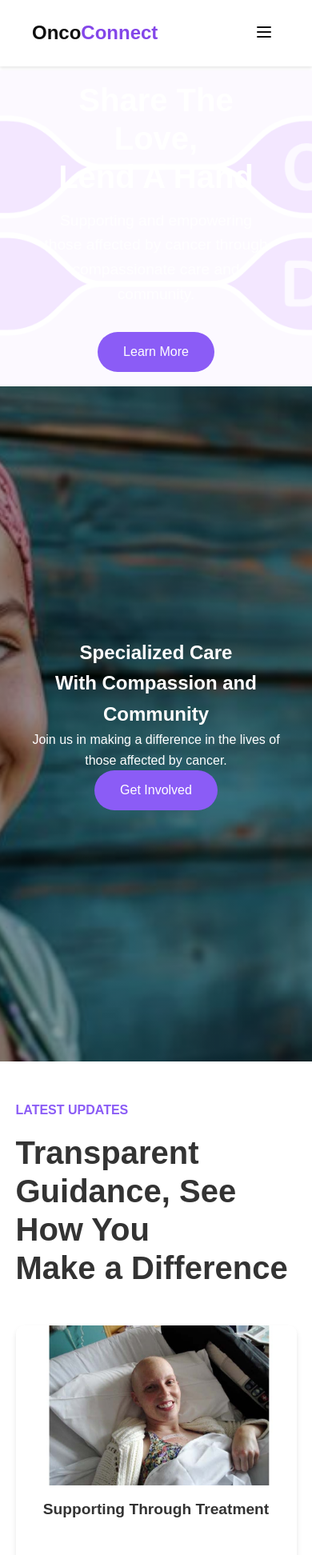
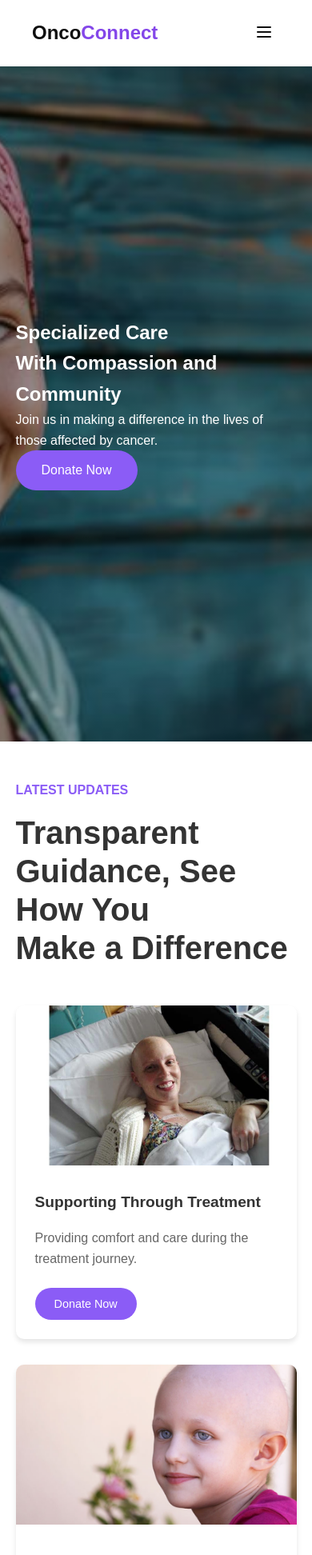
Before and after one commit to reefahtasnia/OncoConnectV2, a React (Create React App) app: page /donation in a window 390 px wide. Shown: the top 1944 px of the page at 80% size. Built offline with nearby package versions, Linux system fonts and the light colour scheme; a web font is replaced by a local one.

Commit message:
progga
donation fixed

```diff
--- a/src/components/CSS/donation.css
+++ b/src/components/CSS/donation.css
@@ -12,7 +12,7 @@ body {
 }
 
 /* Hero Section */
-.hero {
+.don-hero {
     height: 100vh;
     background-image: linear-gradient(rgba(0, 0, 0, 0.5), rgba(0, 0, 0, 0.5)), url('../assets/cancer3.jpg');
     background-size: cover;
@@ -23,26 +23,26 @@ body {
     padding: 0 10%;
 }
 
-.hero-content {
+.don-hero-content {
     max-width: 600px;
     color: white;
 }
 
-.hero h1 {
+.don-hero h1 {
     font-size: 3.5rem;
     font-weight: 700;
     margin-bottom: 1.5rem;
     line-height: 1.2;
 }
 
-.hero p {
+.don-hero p {
     font-size: 1.2rem;
     margin-bottom: 2rem;
     opacity: 0.9;
 }
 
 /* Secondary Hero */
-.secondary-hero {
+.don-secondary-hero {
     height: 100vh;
     background: linear-gradient(rgba(0, 0, 0, 0.4), rgba(0, 0, 0, 0.4)),
                 url('../assets/cancer7.jpeg') center/cover;
@@ -52,7 +52,7 @@ body {
 }
 
 /* Buttons */
-.btn-primary {
+.don-btn-primary {
     background-color: #8B5CF6;
     color: white;
     padding: 1rem 2rem;
@@ -63,11 +63,11 @@ body {
     transition: background-color 0.3s ease;
 }
 
-.btn-primary:hover {
+.don-btn-primary:hover {
     background-color: #7C3AED;
 }
 
-.btn-secondary {
+.don-btn-secondary {
     background-color: #8B5CF6;
     color: white;
     padding: 0.75rem 1.5rem;
@@ -78,88 +78,88 @@ body {
     transition: background-color 0.3s ease;
 }
 
-.btn-secondary:hover {
+.don-btn-secondary:hover {
     background-color: #7C3AED;
 }
 
 /* Latest Updates Section */
-.latest-updates {
+.don-latest-updates {
     padding: 5rem 10%;
     background-color: #fff;
 }
 
-.latest-updates h3 {
+.don-latest-updates h3 {
     color: #8B5CF6;
     font-size: 1rem;
     margin-bottom: 1rem;
     text-transform: uppercase;
 }
 
-.latest-updates h2 {
+.don-latest-updates h2 {
     font-size: 2.5rem;
     margin-bottom: 3rem;
     line-height: 1.2;
 }
 
-.updates-grid {
+.don-updates-grid {
     display: grid;
     grid-template-columns: repeat(3, 1fr);
     gap: 2rem;
 }
 
-.update-card {
+.don-update-card {
     background: white;
     border-radius: 10px;
     overflow: hidden;
     box-shadow: 0 4px 6px rgba(0, 0, 0, 0.1);
 }
 
-.update-card img {
+.don-update-card img {
     width: 100%;
     height: 200px;
     object-fit: cover;
 }
 
-.card-content {
+.don-card-contents {
     padding: 1.5rem;
 }
 
-.card-content h4 {
+.don-card-contents h4 {
     font-size: 1.2rem;
     margin-bottom: 1rem;
 }
 
-.card-content p {
+.don-card-contents p {
     margin-bottom: 1.5rem;
     color: #666;
 }
 
 /* FAQ Section */
-.faq-section {
+.don-faq-section {
     padding: 5rem 10%;
     background-color: #f8f9fa;
 }
 
-.faq-container {
+.don-faq-container {
     display: grid;
     grid-template-columns: 1fr 1fr;
     gap: 4rem;
     align-items: center;
 }
 
-.faq-questions h3 {
+.don-faq-questions h3 {
     color: #8B5CF6;
     font-size: 1rem;
     margin-bottom: 1rem;
     text-transform: uppercase;
 }
 
-.faq-questions h2 {
+.don-faq-questions h2 {
     font-size: 2.5rem;
     margin-bottom: 3rem;
 }
 
-.question {
+.don-question {
     display: flex;
     justify-content: space-between;
     align-items: center;
@@ -168,60 +168,60 @@ body {
     cursor: pointer;
 }
 
-.question h4 {
+.don-question h4 {
     font-size: 1.1rem;
     font-weight: 500;
 }
 
-.plus {
+.don-plus {
     font-size: 1.5rem;
     color: #8B5CF6;
 }
 
-.faq-image img {
+.don-faq-image img {
     width: 100%;
     border-radius: 10px;
 }
 
 /* Responsive Design */
 @media (max-width: 1024px) {
-    .updates-grid {
+    .don-updates-grid {
         grid-template-columns: repeat(2, 1fr);
     }
 }
 
 @media (max-width: 768px) {
-    .hero h1,
-    .secondary-hero h1 {
+    .don-hero h1,
+    .don-secondary-hero h1 {
         font-size: 2.5rem;
     }
 
-    .updates-grid {
+    .don-updates-grid {
         grid-template-columns: 1fr;
     }
 
-    .faq-container {
+    .don-faq-container {
         grid-template-columns: 1fr;
     }
 
-    .faq-image {
+    .don-faq-image {
         display: none;
     }
 }
 
 @media (max-width: 480px) {
-    .hero,
-    .secondary-hero {
+    .don-hero,
+    .don-secondary-hero {
         padding: 0 5%;
     }
 
-    .latest-updates,
-    .faq-section {
+    .don-latest-updates,
+    .don-faq-section {
         padding: 3rem 5%;
     }
 
-    .hero h1,
-    .secondary-hero h1 {
+    .don-hero h1,
+    .don-secondary-hero h1 {
         font-size: 2rem;
     }
 }
--- a/src/components/Donation.js
+++ b/src/components/Donation.js
@@ -1,92 +1,82 @@
 import React from 'react';
-import "./CSS/donation.css";
+import "./CSS/donation.css"; // Updated to match the CSS filename
 import cancer5 from './assets/cancer5.jpg';
 import cancer4 from './assets/cancer4.jpg';
 import cancerr from './assets/cancerr.jpg';
 import cancer6 from './assets/cancer6.jpg';
 import Navbar from "./Nav";
 
-
 const DonationPage = () => {
   return (
-
     <div>
 
-      {/* Hero Section */}
-      <section className="hero">
-        <div className="hero-content">
-          <h1>Share The Love,<br />Lend A Hand</h1>
-          <p>Supporting and empowering those affected by cancer through compassionate care and community.</p>
-          <button className="btn-primary">Learn More</button>
-        </div>
-      </section>
 
       {/* Secondary Hero */}
-      <section className="secondary-hero">
-        <div className="hero-content">
+      <section className="don-secondary-hero">
+        <div className="don-hero-content">
           <h2>Specialized Care<br />With Compassion and Community</h2>
           <p>Join us in making a difference in the lives of those affected by cancer.</p>
-          <button className="btn-primary">Get Involved</button>
+          <button className="don-btn-primary">Donate Now</button>
         </div>
       </section>
 
       {/* Latest Updates */}
-      <section className="latest-updates">
-        <h3>LATEST UPDATES</h3>
+      <section className="don-latest-updates">
+        <h3>Latest Updates</h3>
         <h2>Transparent Guidance, See How You<br />Make a Difference</h2>
 
-        <div className="updates-grid">
-          <div className="update-card">
+        <div className="don-updates-grid">
+          <div className="don-update-card">
             <img src={cancer5} alt="Patient care" />
-            <div className="card-content">
+            <div className="don-card-contents">
               <h4>Supporting Through Treatment</h4>
               <p>Providing comfort and care during the treatment journey.</p>
-              <button className="btn-secondary">Donate Now</button>
+              <button className="don-btn-secondary">Donate Now</button>
             </div>
           </div>
 
-          <div className="update-card">
+          <div className="don-update-card">
             <img src={cancer4} alt="Patient support" />
-            <div className="card-content">
+            <div className="don-card-contents">
               <h4>Community Support Network</h4>
               <p>Building connections that make a difference.</p>
-              <button className="btn-secondary">Donate Now</button>
+              <button className="don-btn-secondary">Donate Now</button>
             </div>
           </div>
 
-          <div className="update-card">
+          <div className="don-update-card">
             <img src={cancerr} alt="Patient care" />
-            <div className="card-content">
+            <div className="don-card-contents">
               <h4>Family-Centered Care</h4>
               <p>Supporting families throughout their journey.</p>
-              <button className="btn-secondary">Donate Now</button>
+              <button className="don-btn-secondary">Donate Now</button>
             </div>
           </div>
         </div>
       </section>
 
       {/* FAQ Section */}
-      <section className="faq-section">
-        <div className="faq-container">
-          <div className="faq-questions">
-            <h3>FREQUENTLY ASKED QUESTIONS</h3>
+      <section className="don-faq-section">
+        <div className="don-faq-container">
+          <div className="don-faq-questions">
+            <h3>Frequently Asked Questions</h3>
             <h2>Have any question for us?</h2>
 
-            <div className="question">
+            <div className="don-question">
               <h4>How can I apply for financial aid for treatment?</h4>
-              <span className="plus">+</span>
+              <span className="don-plus">+</span>
             </div>
-            <div className="question">
+            <div className="don-question">
               <h4>What support services are available for families?</h4>
-              <span className="plus">+</span>
+              <span className="don-plus">+</span>
             </div>
-            <div className="question">
+            <div className="don-question">
               <h4>How can I volunteer or contribute?</h4>
-              <span className="plus">+</span>
+              <span className="don-plus">+</span>
             </div>
           </div>
 
-          <div className="faq-image">
+          <div className="don-faq-image">
             <img src={cancer6} alt="Pink awareness ribbon" />
           </div>
         </div>
```
